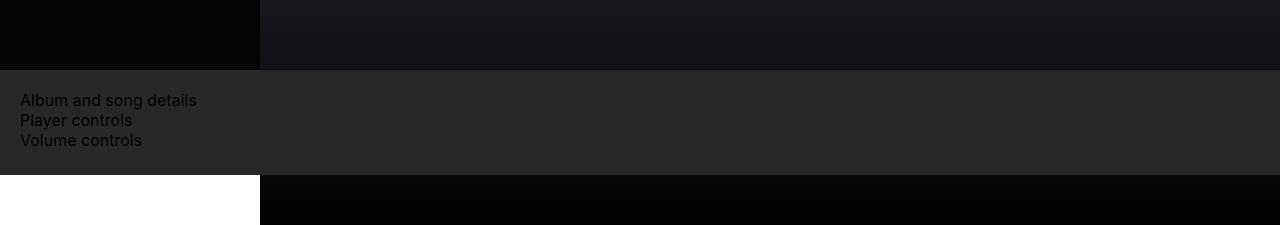
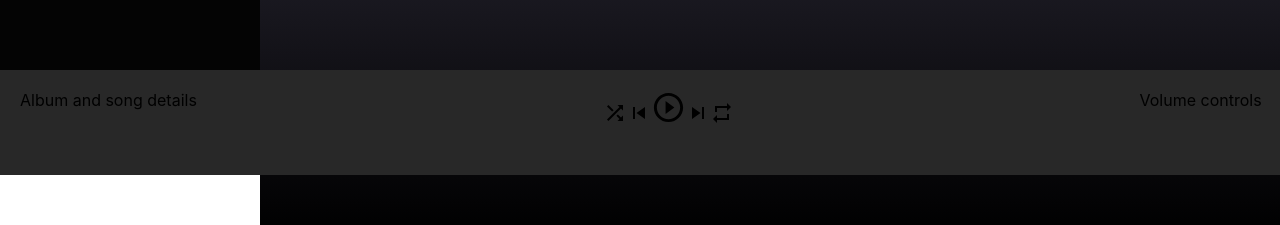
Before and after one commit to Richie1136/Spotify-Clone, a React (Create React App) app in the folder spotify-clone/: page / in a window 1280 px wide. Shown: the part 625-850 px from the top of the page. Built offline with nearby package versions, Linux system fonts and the light colour scheme; what spotify-web-api-js would draw is missing.

Commit message:
Imported 5 icons from material-ui and placed those icons inside the footer-center div

```diff
--- a/spotify-clone/src/components/footer/Footer.css
+++ b/spotify-clone/src/components/footer/Footer.css
@@ -2,7 +2,9 @@
   position: fixed;
   bottom: 0;
   height: 65px;
-  width: 100%;
+  width: 97%;
   background-color: #282828;
   padding: 20px;
+  display: flex;
+  justify-content: space-between;
 }
--- a/spotify-clone/src/components/footer/Footer.js
+++ b/spotify-clone/src/components/footer/Footer.js
@@ -1,4 +1,9 @@
 import './Footer.css'
+import PlayCircleOutlineIcon from '@material-ui/icons/PlayCircleOutline'
+import SkipPreviousIcon from '@material-ui/icons/SkipPrevious'
+import SkipNextIcon from '@material-ui/icons/SkipNext'
+import ShuffleIcon from '@material-ui/icons/Shuffle'
+import RepeatIcon from '@material-ui/icons/Repeat'
 
 const Footer = () => {
   return (
@@ -7,7 +12,11 @@ const Footer = () => {
         <p>Album and song details</p>
       </div>
       <div className='footer-center'>
-        <p>Player controls</p>
+        <ShuffleIcon className='footer_green' />
+        <SkipPreviousIcon className='footer_icon' />
+        <PlayCircleOutlineIcon fontSize='large' className='footer_icon' />
+        <SkipNextIcon className='footer_icon' />
+        <RepeatIcon className='footer_green' />
       </div>
       <div className='footer-right'>
         <p>Volume controls</p>
--- a/spotify-clone/src/index.css
+++ b/spotify-clone/src/index.css
@@ -9,3 +9,7 @@ body {
 code {
   font-family: source-code-pro, Menlo, Monaco, Consolas, "Courier New", monospace;
 }
+
+body::-webkit-scrollbar {
+  display: none;
+}
```
